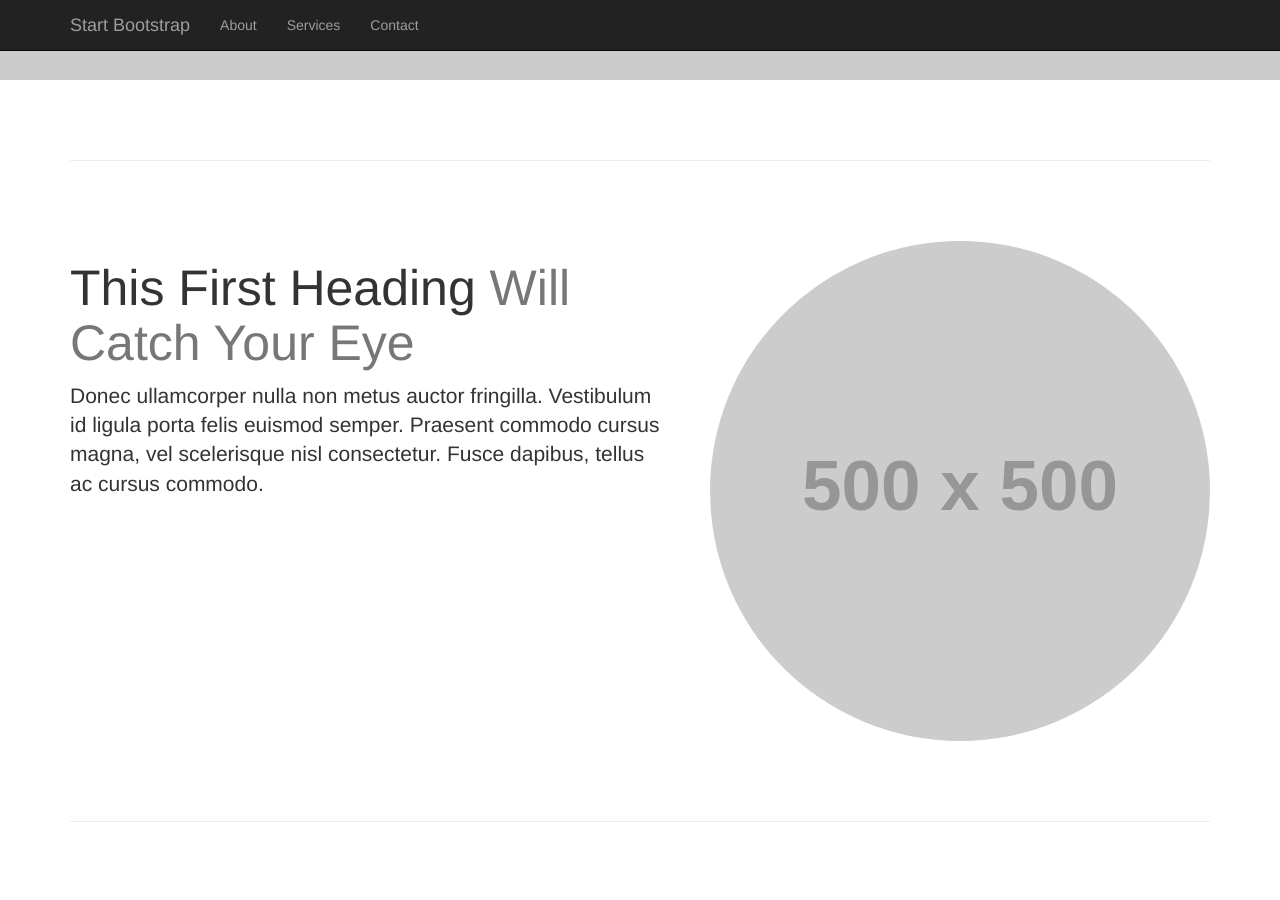
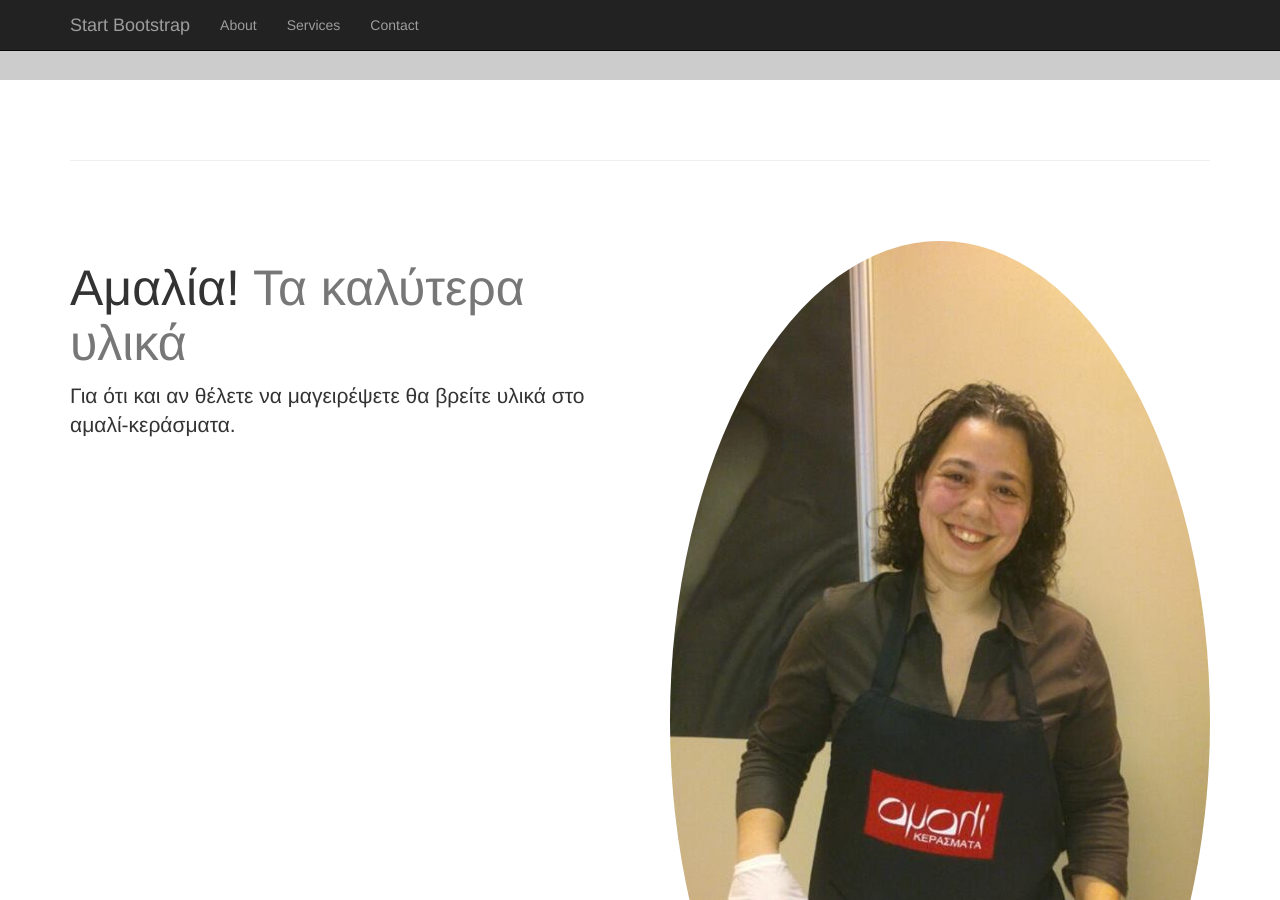
Before and after one commit to Codefully/amali, a Jekyll site: the page index.html, which Jekyll copies as it is, in a window 1280 px wide and 900 px high, scrolled down 488 px. Built offline with Jekyll 4.4.1, drawn with Linux system fonts in a browser that asks for light colours.

Commit message:
added photo

```diff
--- a/index.html
+++ b/index.html
@@ -77,11 +77,11 @@
 
         <!-- First Featurette -->
         <div class="featurette" id="about">
-            <img class="featurette-image img-circle img-responsive pull-right" src="http://placehold.it/500x500">
-            <h2 class="featurette-heading">This First Heading
-                <span class="text-muted">Will Catch Your Eye</span>
+            <img class="featurette-image img-circle pull-right" src="assets/amalia.jpg">
+            <h2 class="featurette-heading">Αμαλία!
+                <span class="text-muted">Τα καλύτερα υλικά</span>
             </h2>
-            <p class="lead">Donec ullamcorper nulla non metus auctor fringilla. Vestibulum id ligula porta felis euismod semper. Praesent commodo cursus magna, vel scelerisque nisl consectetur. Fusce dapibus, tellus ac cursus commodo.</p>
+            <p class="lead">Για ότι και αν θέλετε να μαγειρέψετε θα βρείτε υλικά στο αμαλί-κεράσματα.</p>
         </div>
 
         <hr class="featurette-divider">
```
Also changed, not shown: assets/amalia.jpg (added).
